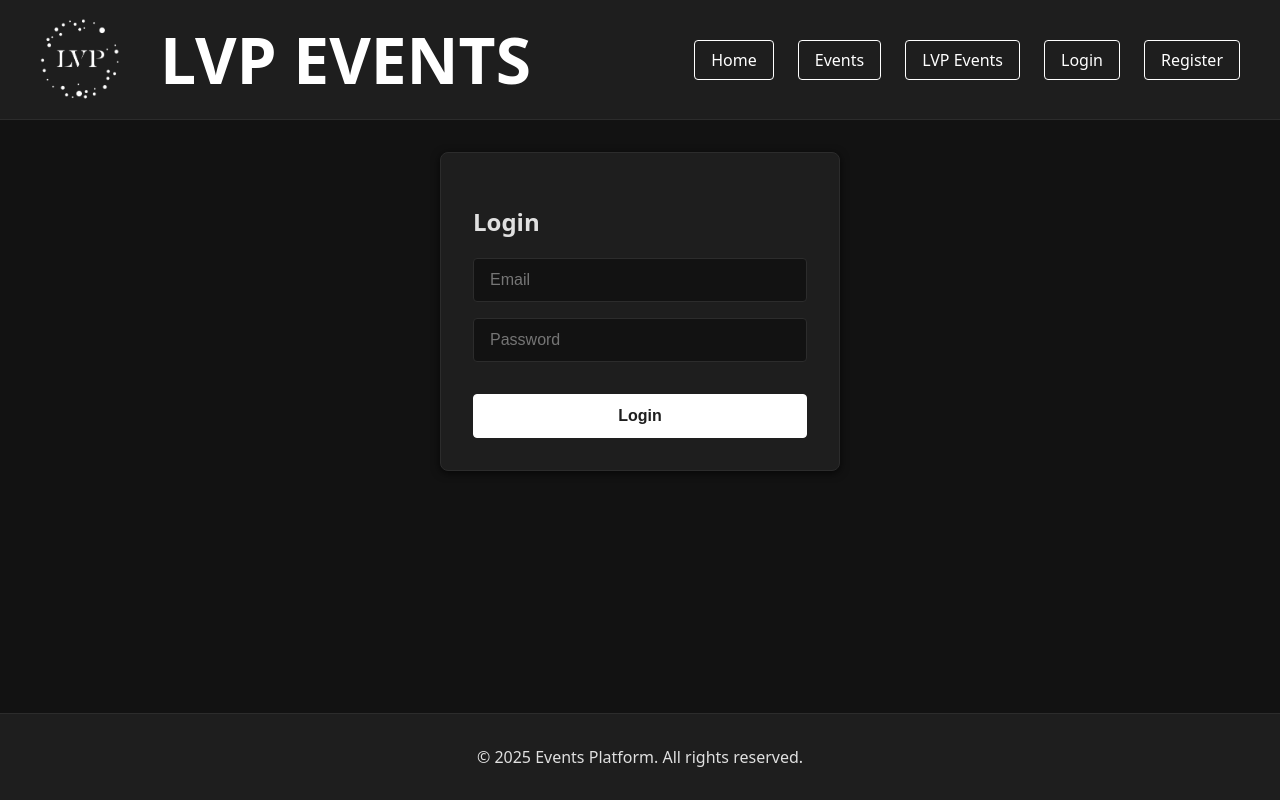
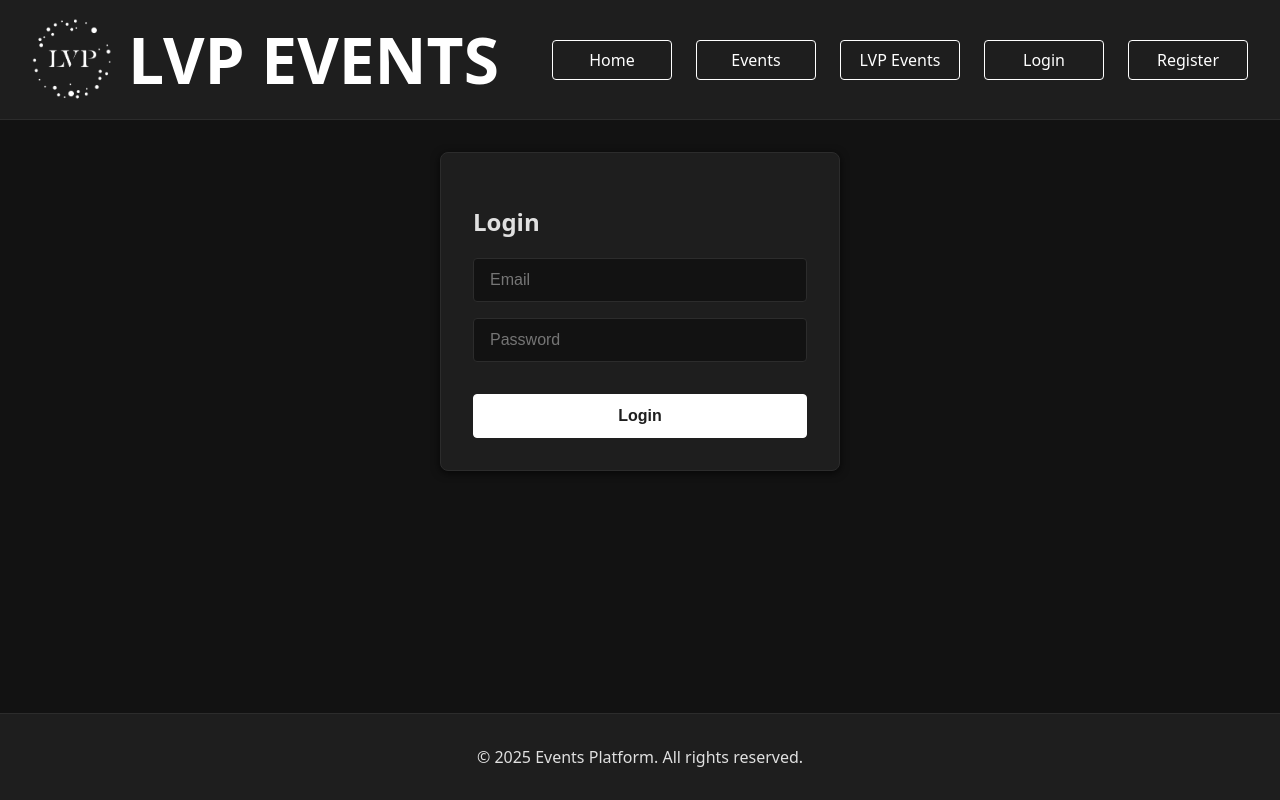
Before and after one commit to zayathena/events-platform-fe, a React (Create React App) app: page /login in a window 1280 px wide. Built offline with nearby package versions, Linux system fonts and the light colour scheme; no server answers.

Commit message:
header styling

```diff
--- a/src/components/Header.module.css
+++ b/src/components/Header.module.css
@@ -1,22 +1,19 @@
 .header {
   background-color: var(--bg-container);
   border-bottom: 1px solid var(--border);
-  display: flex;
-  align-items: center;
-  padding: 1rem 2rem;
   position: sticky;
   top: 0;
   z-index: 100;
-  width: 100%;
 }
 
 .container {
+  max-width: 1600px;
+  margin: 0 auto;
+  padding: 1rem 2rem;
+
   display: flex;
   align-items: center;
   justify-content: space-between;
-  width: 100%;
-  max-width: 1200px;
-  margin: 0 auto;
 }
 
 .brand {
@@ -28,7 +25,7 @@
 .logoLink {
   display: flex;
   align-items: center;
-  margin-right: 1.5rem;
+  margin-right: 0rem;
 }
 .logo {
   width: 80px;
@@ -45,6 +42,10 @@
 .titleLink {
   color: var(--primary);
   text-decoration: none;
+}
+
+.desktopNav {
+  display: block;
 }
 
 .navList {
@@ -64,6 +65,8 @@
   background: none;
   border: 1px solid var(--primary);
   border-radius: 4px;
+  width: 120px;
+  height: 40px;
   padding: 0.5rem 1rem;
   color: var(--primary);
   text-decoration: none;
```
